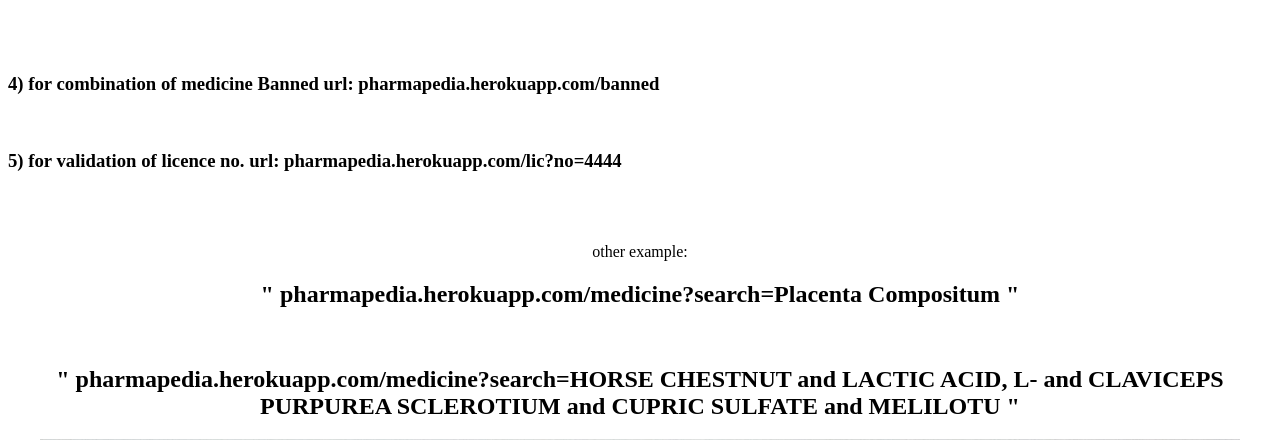
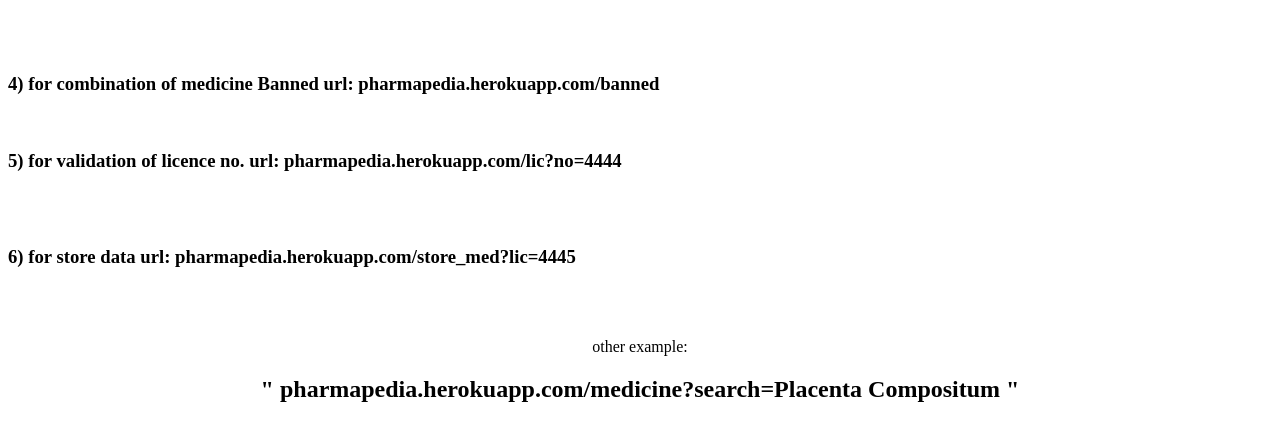
Before and after one commit to RogerAce/Pharmapedia, a Django app: page / in a window 1280 px wide. Shown: the part 371-811 px from the top of the page. Run offline with Django 3.2, Linux system fonts and the light colour scheme.

Commit message:
store_data

```diff
--- a/med/urls.py
+++ b/med/urls.py
@@ -22,10 +22,11 @@
 urlpatterns = [
     url(r'^admin/', admin.site.urls),
     url(r'^medicine',views.search),
-    url(r'^store',views.store),
+    url(r'^store$',views.store),
     url(r'^manufacturer',views.manufacture),
     url(r'^banned', views.banned),
     url(r'^lic', views.Lic),
+    url(r'^store_med', views.store_med),
     url(r'^$',views.index),
 
 ]
--- a/medapi/templates/html/index.html
+++ b/medapi/templates/html/index.html
@@ -17,6 +17,8 @@
 <br>
 <br> <h3><b>4) for combination of medicine Banned url</b>: pharmapedia.herokuapp.com/banned </h3>
 <br> <h3><b>5) for validation of licence no. url</b>: pharmapedia.herokuapp.com/lic?no=4444 </h3><br>
+
+<br> <h3><b>6) for store data url</b>: pharmapedia.herokuapp.com/store_med?lic=4445 </h3><br>
 <br>
 <center>
 <p>other example:
--- a/medapi/views.py
+++ b/medapi/views.py
@@ -2,6 +2,8 @@
 from django.shortcuts import render
 import pandas as pd
 import re
+import json
+import requests
 
 dataset = pd.read_csv("medapi/drug.csv", header=None)
 dataset2 = pd.read_csv("medapi/Store.csv",header=None)
@@ -9,15 +11,12 @@
 
 lenm=len(dataset)
 lens=len(dataset2)
-
-def index(request):
-       return render(request,"html/index.html")
-
-
 y = list(dataset.iloc[:, 1].values)
 g = list(dataset.iloc[:, 2].values)
 length = len(y);
 
+def index(request):
+       return render(request,"html/index.html")
 
 def search(request):
     name = request.GET['search']
@@ -120,6 +119,40 @@
     return respose
 
 
+def store_med(request):
+    lic = request.GET["lic"]
+    lict = list(dataset2.iloc[:, 2].values)
+    idx = lict.index(int(lic))
+    z = json.loads(dataset2.iloc[idx, 8])  # dataset2.iloc[idx,8]#
+    Result = []
+    for i in z:
+        BNAME = dataset.iloc[i, 1]
+        GNAME = dataset.iloc[i, 2]
+        MODE = dataset.iloc[i, 3]
+        MANUFACTURER = dataset.iloc[i, 4]
+        PRICE = str(dataset.iloc[i, 9])
+        SALTS = dataset.iloc[i, 5]
+        QUANTITY = str(dataset.iloc[i, 6])
+        UNIT = dataset.iloc[i, 7]
+        CLASS = dataset.iloc[i, 8]
+
+        SSplit = SALTS.split(';')
+        QSplit = QUANTITY.split(';')
+        USplit = UNIT.split(';')
+        CSplit = CLASS.split(',')
+        Infoset = []
+        for j in range(len(SSplit)):
+            try:
+                Infoset.append([SSplit[j], QSplit[j] + " " + USplit[j], CSplit[j]])
+            except:
+                break
+        Result.append([BNAME, GNAME, MODE, MANUFACTURER, PRICE, Infoset])
+
+    respose = JsonResponse({"header": len(Result), "result": Result})
+    respose["Access-Control-Allow-Origin"] = "*"
+    return respose
+
+
 
 def returns(positive, N):
     MED = {}
@@ -194,8 +227,6 @@
         z=z+i+'|'
     z=z[:-1]
     url="https://maps.googleapis.com/maps/api/distancematrix/json?origins="+origin+"&destinations="+z+"&units=metric&key=AIzaSyBTXSwjuSCwoKTLG0DwI3RhGDAWDQLKENw"
-    import json
-    import requests
     response = requests.get(url)
     l= json.loads(response.content)
     for i in range(len(l['destination_addresses'])):
```
